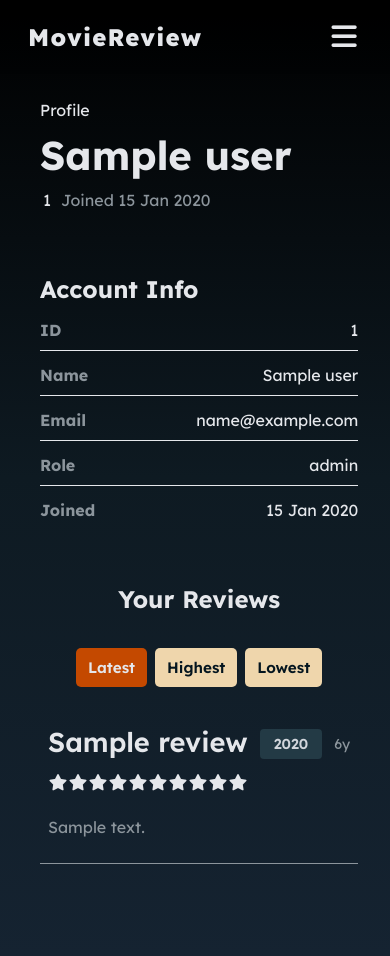
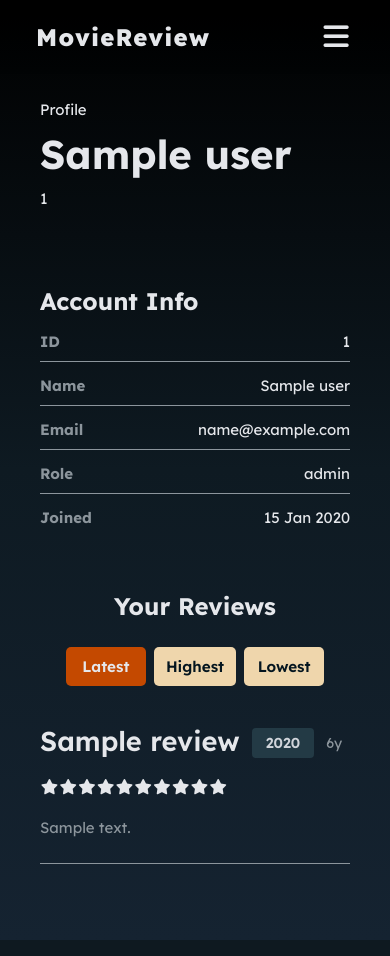
Before and after one commit to aliffkhuzairi/flask_movie_review_v2, a Flask app: page /user/1 in a window 390 px wide. Run offline with Flask 3, Linux system fonts and the light colour scheme; the visitor is signed in with stand-in values (Sample User, id 1); a database or web service that is not in the repository returns one stand-in record (values such as "Sample title"); data that the repository does not hold is empty; some libraries are stand-ins or nearby versions; some web fonts are replaced.

Commit message:
style: improve mobile responsiveness for all layouts

```diff
--- a/routes/auth_routes.py
+++ b/routes/auth_routes.py
@@ -68,7 +68,7 @@ def signup():
                 values(%s, now());
             """,(user_id,))
 
-        flash("Account created successfully. Please sign in.", "success-auth")
+        flash("Account created. Please sign in.", "success-auth")
         return redirect(url_for("auth.index"))
 
     except Exception:
--- a/static/style.css
+++ b/static/style.css
@@ -51,6 +51,7 @@ html {
 /* BODY */
 body {
     font-family: 'Lexend', Helvetica, sans-serif;
+    font-size: 16px;
     background: var(--bg-main);
     color: var(--text-main);
 }
@@ -199,6 +196,7 @@ select option {
     display: inline-block;
     color: var(--text-main);
     padding: 10px 12px;
+    min-width: 80px;
     border: none;
     border-radius: 5px;
     cursor: pointer;
@@ -206,6 +204,7 @@ select option {
     font-weight: 600;
     text-decoration: none;
     transition: background 0.11s ease-in-out;
+    text-align: center;
 }
 
 .form-grid button,
@@ -219,7 +218,7 @@ select option {
     top: 0;
     left: 0;
     width: 100%;
-    padding: 12px;
+    padding: 12px 20px;
     gap: 12px;
     background: var(--bg-header);
     border: none;
@@ -228,12 +227,12 @@ select option {
 }
 
 .header-wrap {
-    max-width: 1200px;
+    max-width: 1300px;
     margin: 0 auto;
+    padding: 0 16px;
     display: flex;
     justify-content: space-between;
     align-items: center;
-    padding: 0 10px;
 }
 .brand {
     font-size: 1.5rem;
@@ -344,11 +343,21 @@ header.sticky .brand:hover{
 
 .section-head {
     width: 100%;
+    padding: 20px 24px;
     display: flex;
     justify-content: space-between;
     align-items: center;
     gap: 16px;
     flex-wrap: wrap;
+    margin-bottom: 12px;
+}
+
+.detail-head {
+    display: flex;
+    justify-content: space-between;
+    align-items: center;
+    padding: 8px 12px;
+    margin-bottom: 0;
 }
 
 .view-more-link {
@@ -465,7 +466,7 @@ header.sticky .brand:hover{
     position: relative;
     overflow: hidden;
     border-bottom: 1px solid var(--text-muted);
-    padding: 24px 8px;
+    padding: 0 20px;
     margin-bottom: 16px;
     background: none;
     cursor: pointer;
@@ -537,7 +538,7 @@ header.sticky .brand:hover{
 .tooltip::after {
     content: attr(data-title);
     position: absolute;
-    bottom: 120%;
+    bottom: 95%;
     left: 0;
     background: #111;
     color: #fff;
@@ -740,9 +724,17 @@ header.sticky .brand:hover{
     padding-left: 3px;
 }
 
+.movie-tag-director {
+    display: flex;
+    justify-content: center;
+    gap: 6px;
+    flex-wrap: wrap;
+}
+
 .muted {
     background: none;
     color: var(--text-muted);
+    text-align: center;
 }
 
 .director {
@@ -782,6 +774,7 @@ header.sticky .brand:hover{
     display: flex;
     flex-direction: column;
     gap: 24px;
+    min-width: 0;
 }
 
 /* MOVIE LEFT COLUMN */
@@ -792,8 +785,21 @@ header.sticky .brand:hover{
 
 .info-card h2,
 .review-form-card h2,
-.reviews-card h2 {
+.reviews-card h2,
+.profile-card h2,
+.list-card h2,
+.add-update-header {
     margin-bottom: 16px;
+    font-size: 1.5rem;
+}
+
+.admin-card h2 {
+    margin-bottom: 8px;
+    font-size: 1.5rem;
+}
+
+.admin-panel {
+    margin-bottom: 10px;
 }
 
 .info-list {
@@ -805,10 +811,12 @@ header.sticky .brand:hover{
 .info-item {
     display: flex;
     justify-content: space-between;
+    flex-wrap: wrap;
     gap: 16px;
     padding-bottom: 10px;
-    border-bottom: 1px solid #e5e7eb;
+    border-bottom: 1px solid var(--text-muted);
 }
+
 
 .info-item:last-child {
     border-bottom: none;
@@ -823,6 +831,8 @@ header.sticky .brand:hover{
 .info-value {
     color: var(--text-main);
     text-align: right;
+    width: fit-content;
+    overflow-wrap: anywhere;
 }
 
 .review-form-card .flash-container {
@@ -833,7 +843,11 @@ header.sticky .brand:hover{
 .reviews-list {
     display: flex;
     flex-direction: column;
-    gap: 16px;
+}
+
+.reviews-list .review-card {
+    padding: 20px 12px;
+    margin-bottom: 0;
 }
 
 .detail-page{
@@ -854,10 +868,8 @@ header.sticky .brand:hover{
     margin: 10px 0;
 }
 
-.profile-tags {
-    display: flex;
-    gap: 10px;
-    flex-wrap: wrap;
+.profile-id {
+    margin-bottom: 14px;
 }
 
 .pagination {
@@ -1036,34 +1052,35 @@ header.sticky .brand:hover{
 }
 
 @media (max-width: 992px) {
+    body {
+        font-size: 15px;
+    }
+
     .movie-card {
         flex: 1 1 calc(33.333% - 16px);
         max-width: calc(33.333% - 16px);
     }
 
-    .movie-info {
-        font-size: 0.9rem;
+    .detail-head {
+        padding: 0;
+        flex-direction: column;
     }
 
     .review-card-top {
         display: block;
     }
 
-    .title-year {
-        margin-bottom: 10px;
-    }
-
     .review-rating {
-        margin: 10px 0;
+        margin: 16px 0 8px;
         padding: 0;
     }
-
     .watch {
-        margin: 5px 0 8px;
+        margin: 5px 0 12px;
     }
 }
 
 @media (max-width: 768px) {
+
     .header-wrap {
         padding: 10px 16px;
     }
@@ -1116,6 +1133,24 @@ header.sticky .brand:hover{
         padding: 20px 0 12px;
     }
 
+    .section-head {
+        flex-direction: column;
+        gap: 8px;
+    }
+
+    .section-head h1, .section-head p {
+        text-align: center;
+    }
+
+    .detail-head {
+        flex-direction: column;
+    }
+
+    .movie-card {
+        flex: 1 1 calc(50% - 10px);
+        max-width: calc(50% - 10px);
+    }
+
     .review-feed {
         flex-wrap: wrap;
         padding: 0 12px;
@@ -1123,11 +1158,6 @@ header.sticky .brand:hover{
 
     .review-card-top {
         display: flex;
-    }
-
-    .section-head {
-        flex-direction: column;
-        gap: 8px;
     }
 
     .home-review-feed .review-card {
@@ -1160,32 +1185,49 @@ header.sticky .brand:hover{
 
     .two-cols-layout {
         grid-template-columns: 1fr;
+        padding: 0 20px;
     }
 
-    .movie-info,
-    .tag {
-        text-align: center;
+    .movie-hero {
+        flex-direction: column;
     }
 
-    .movie-info {
-        font-size: 0.85rem;
+    .movie-tags {
+        justify-content: center;
     }
+
+    .movie-rating-box {
+        display: none;
+    }
+
+    .reviews-list .review-card {
+        padding: 24px 0;
+    }
+
+    .profile-main {
+        padding-left: 20px;
+    }
+
 
 }
 
-@media (max-width: 480px) {
-
-    .page-container {
-        margin: 60px 20px 20px;
-    }
-
+@media (max-width: 658px) {
     .review-card-top {
         display: block;
     }
+}
 
-    .section-head {
+@media (max-width: 480px) {
+    .auth-card {
+        height: 100vh;
+        display: flex;
         flex-direction: column;
-        gap: 8px;
+        justify-content: center;
+        align-items: center;
+    }
+
+    .auth-card .form-grid {
+        width: 100%;
     }
 
     .search-form {
--- a/templates/home.html
+++ b/templates/home.html
@@ -50,7 +50,7 @@
                 {% for movie in movies %}
                 <a href="{{ url_for('movie.movie_detail', movie_id=movie[0]) }}" class="movie-card">
 
-                    <div class="movie-card-top fake-poster">
+                    <div class="movie-card-top">
                         <span class="genre-tag">{{ movie[3] }}</span>
                         <h3>{{ movie[1] }}</h3>
                     </div>
@@ -59,12 +59,12 @@
 
                         <div class="movie-info">
                             <p><strong>Director</strong></p>
-                            <p class="small-text">{{ movie[2] }}</p>
+                            <p class="movie-info-value">{{ movie[2] }}</p>
                         </div>
 
                         <div class="movie-info">
                             <p><strong>Release</strong></p>
-                            <p class="small-text">
+                            <p class="movie-info-value">
                                 {{ movie[4].strftime('%d %b %Y') if movie[4] else ''}}
                             </p>
                         </div>
--- a/templates/login.html
+++ b/templates/login.html
@@ -14,10 +14,10 @@
              <h1>Sign In</h1>
 
              <div class="flash-container">
-                 {% with messages = get_flashed_messages(with_categories=true) %}
+                 {% with messages = get_flashed_messages(with_categories=true, category_filter=['success-auth', 'error-auth', 'warning-auth']) %}
                     {% if messages %}
                         {% for category, msg in messages %}
-                            <div class="flash {{ category }}">{{ msg }}</div>
+                            <div class="flash {{ category.split('-')[0] }}">{{ msg }}</div>
                         {% endfor %}
                     {% endif %}
                  {% endwith %}
--- a/templates/user_info.html
+++ b/templates/user_info.html
@@ -2,7 +2,7 @@
 <html lang="en">
 <head>
     <meta charset="UTF-8">
-    <meta name="viewport" content="width=device-width, intitial-scale=1.0" />
+    <meta name="viewport" content="width=device-width, initial-scale=1.0" />
     <link rel="stylesheet" href="{{ url_for('static', filename='style.css') }}">
     <link rel="stylesheet" href="https://cdnjs.cloudflare.com/ajax/libs/font-awesome/7.0.1/css/all.min.css" integrity="sha512-2SwdPD6INVrV/lHTZbO2nodKhrnDdJK9/kg2XD1r9uGqPo1cUbujc+IYdlYdEErWNu69gVcYgdxlmVmzTWnetw==" crossorigin="anonymous" referrerpolicy="no-referrer" />
     <title>{{ user_info[0] }}</title>
@@ -33,26 +33,21 @@
         <!-- PROFILE HERO -->
         <section class="profile-hero card">
             <div class="profile-main">
+
+                <!-- PROFILE DIV -->
                 <p class="profile-meta">Profile</p>
 
                 <h1 class="profile-title">
                     {{ user_info[2] or user_info[0] }}
                 </h1>
 
-                <div class="profile-tags">
-                    <span class="tag info-page">{{ user_info[0] }}</span>
-                    <span class="tag muted">
-                        Joined {{ user_info[4].strftime('%d %b %Y') if user_info[4] else '' }}
-                    </span>
-                </div>
+                <div class="profile-id">
+                    <span>{{ user_info[0] }}</span>
                 </div>
 
                 <!-- RELATIONSHIP DIV -->
                 {% if not is_self and not is_admin_profile and not is_current_user_admin %}
                 <div class="hero-actions">
-                <p class="small-text">
-                    {{ relationship if relationship else 'none' }}
-                </p>
 
                     {% if relationship == 'follow' %}
                         <form action="{{ url_for('user.unfollow_user', target_user_id=user_info[0]) }}" method="POST">
@@ -80,6 +75,7 @@
                     {% endif %}
                 </div>
                 {% endif %}
+            </div>
         </section>
 
         <section class="two-cols-layout">
@@ -90,7 +86,6 @@
                 <!-- ACCOUNT INFO -->
                 <div class="card info-card">
                     <h2>Account Info</h2>
-
                     <div class="info-list">
                         <div class="info-item">
                             <span class="info-label">ID</span>
@@ -183,7 +178,7 @@
                                             {{ followed[0] }}
                                         </a>
                                         {% if followed[1] %}
-                                            <span class="small-text">{{ followed[1] }}</span>
+                                            <span class="user-name">{{ followed[1] }}</span>
                                         {% endif %}
                                     </div>
                                     {% if is_self %}
@@ -220,7 +215,7 @@
                                                 {{ muted[0] }}
                                             </a>
                                             {% if muted[1] %}
-                                                <span class="small-text">{{ muted[1] }}</span>
+                                                <span class="user-name">{{ muted[1] }}</span>
                                             {% endif %}
                                         </div>
 
@@ -294,7 +289,7 @@
 
                 <!-- USER'S REVIEWS -->
                 <div class="card reviews-card">
-                    <div class="section-head">
+                    <div class="detail-head">
                         <h2>Your Reviews</h2>
                         <div class="button-row">
                             <a class="button-link {{ 'primary' if review_sort == 'latest' else 'secondary' }}"
```
Also changed, not shown: other parts of static/style.css (+46 -76 lines), routes/user_routes.py (+6 -6 lines), templates/movie.html (+6 -2 lines), templates/movies.html (+5 -5 lines). Lines whose indentation alone changed are shown as unchanged.
